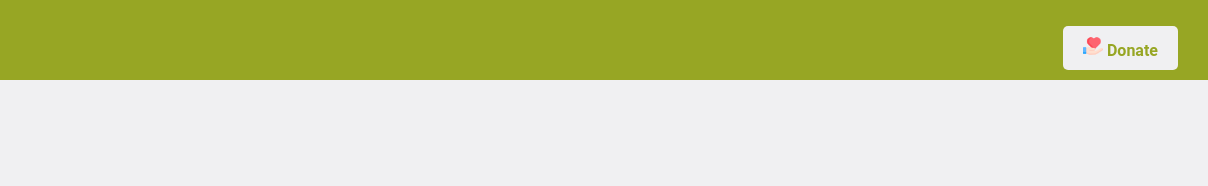
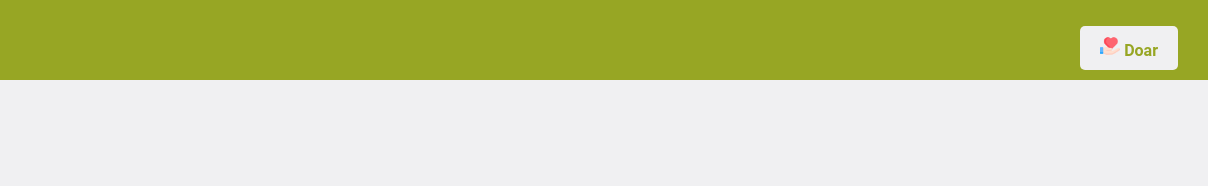
Before and after one commit to karilafig/Sorteio-Javascript, a plain HTML site: page index.html in a window 1280 px wide. Shown: the top 186 px of the page, 72-1280 px from the left. Drawn offline with Linux system fonts and the light colour scheme.

```diff
--- a/index.html
+++ b/index.html
@@ -14,7 +14,7 @@
             <img src="./img/icon.png" alt="Logo" width="68">
             <button type="button" class="donate-button">
                 <img src="./img/donate-icon.png" alt="Ícone" width="20px">
-                Donate
+                Doar
             </button>
         </header>
         <main>
```
Also changed, not shown: doar.html (added), resultado.html (added).
